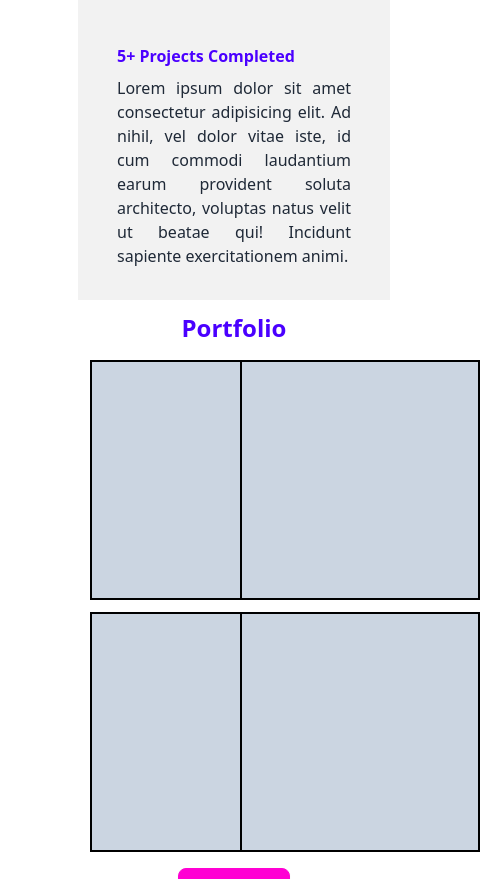
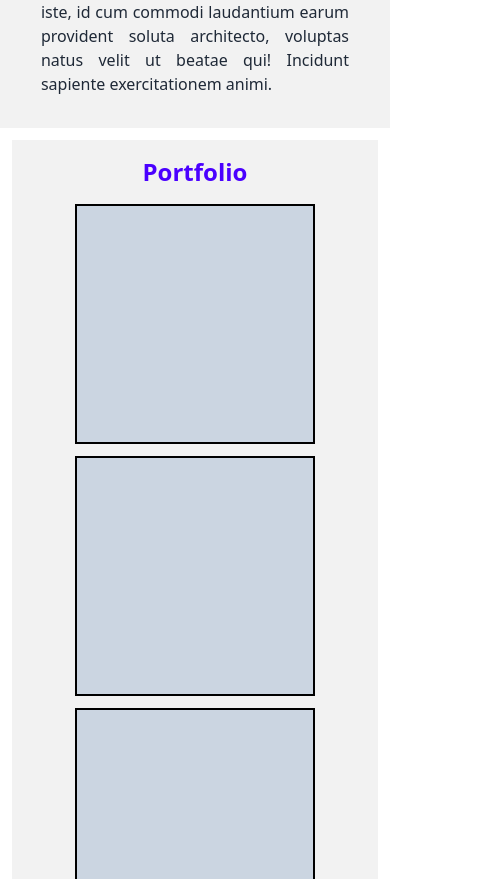
Before and after one commit to RizkiMaula/rizkima-portfolio, a React (Vite) app: page /about in a window 390 px wide. Shown: the part 1121-2000 px from the top of the page, 480 px wide, since content can reach past the window. Built offline with nearby package versions, Linux system fonts and the light colour scheme.

Commit message:
bisa benerin sidebar yang ilang

```diff
--- a/src/components/elements/AboutMe.jsx
+++ b/src/components/elements/AboutMe.jsx
@@ -6,7 +6,7 @@ import { Link } from 'react-router';
 const AboutMe = () => {
   return (
     <div className="min-h-screen hero bg-base-200">
-      <div className="flex-col gap-10 hero-content lg:flex-row">
+      <div className="flex-col gap-3 hero-content lg:flex-row">
         {/* img */}
         <div className="flex flex-col w-[50%] gap-4 p-4 text-center">
           <img
--- a/src/components/elements/Education.jsx
+++ b/src/components/elements/Education.jsx
@@ -1,9 +1,9 @@
 const Education = () => {
   return (
-    <div className="grid grid-cols-1 p-3 md:grid-cols-2">
-      <div className="flex flex-col items-center justify-center gap-4">
+    <div className="grid grid-cols-1 p-3 gap-4 md:grid-cols-2">
+      <div className="flex flex-col items-center justify-center gap-4 bg-base-200 p-4">
         <h1 className="text-2xl font-bold text-primary">Portfolio</h1>
-        <div className="grid grid-cols-2 gap-3">
+        <div className="grid grid-cols-1 md:grid-cols-2 gap-3">
           <div className="border-2 border-black w-[15rem] h-[15rem] bg-slate-300"></div>
           <div className="border-2 border-black w-[15rem] h-[15rem] bg-slate-300"></div>
           <div className="border-2 border-black w-[15rem] h-[15rem] bg-slate-300"></div>
@@ -11,7 +11,7 @@ const Education = () => {
         </div>
         <button className="btn btn-secondary">Show More</button>
       </div>
-      <div className="flex flex-col items-center gap-4">
+      <div className="flex flex-col items-center gap-4 bg-base-200 p-4">
         <h1 className="text-2xl font-bold text-primary">Education</h1>
         {/* list */}
         <div className="flex flex-col gap-2 text-justify">
--- a/src/components/elements/MdSidebar.jsx
+++ b/src/components/elements/MdSidebar.jsx
@@ -5,7 +5,7 @@ import { Link } from 'react-router';
 import useTheme from '../../hooks/useTheme';
 
 // eslint-disable-next-line react/prop-types
-const MdSidebar = ({ paddingY = 'py-3' }) => {
+const MdSidebar = () => {
   const [theme, setTheme] = useTheme();
 
   const toggleTheme = () => {
@@ -13,7 +13,8 @@ const MdSidebar = ({ paddingY = 'py-3' }) => {
   };
 
   return (
-    <div className={`flex-col justify-between hidden min-h-screen px-4 ${paddingY} md:flex text-primary bg-base-300`}>
+    <div className={`flex-col justify-between hidden min-h-screen px-4 py-3 md:flex text-primary bg-base-300`}>
+      <>
         <h1 className="text-3xl text-bold ">RM</h1>
 
         <ul className="w-full menu rounded-box ">
@@ -138,6 +139,7 @@ const MdSidebar = ({ paddingY = 'py-3' }) => {
             </Link>
           </p>
         </div>
+      </>
     </div>
   );
 };
--- a/src/components/elements/NonscrollLayout.jsx
+++ b/src/components/elements/NonscrollLayout.jsx
@@ -3,7 +3,7 @@ import MdSidebar from './MdSidebar';
 // eslint-disable-next-line react/prop-types
 const NonsrollableLayout = ({ sidebar = <MdSidebar />, content }) => {
   return (
-    <div className="grid grid-cols-[20%_80%] min-h-screen ">
+    <div className="grid grid-cols-1 md:grid-cols-[20%_80%] min-h-screen ">
       {sidebar}
       {content}
     </div>
--- a/src/components/elements/ScrollableLayout.jsx
+++ b/src/components/elements/ScrollableLayout.jsx
@@ -3,8 +3,8 @@ import MdSidebar from './MdSidebar';
 // eslint-disable-next-line react/prop-types
 const ScrollableLayout = ({ sidebar = <MdSidebar />, content }) => {
   return (
-    <div className="grid grid-cols-[20%_80%] min-h-screen">
-      <div className="sticky top-0 h-screen text-white ">{sidebar}</div>
+    <div className="grid grid-cols-1 md:grid-cols-[20%_80%] min-h-screen">
+      <div className="sticky hidden md:grid top-0 h-screen text-white">{sidebar}</div> {/* Sidebar harus h-screen biar gak ngikut ke  */}
       <div className="grid grid-rows-1">{content}</div>
     </div>
   );
```
Lines whose indentation alone changed are shown as unchanged.
